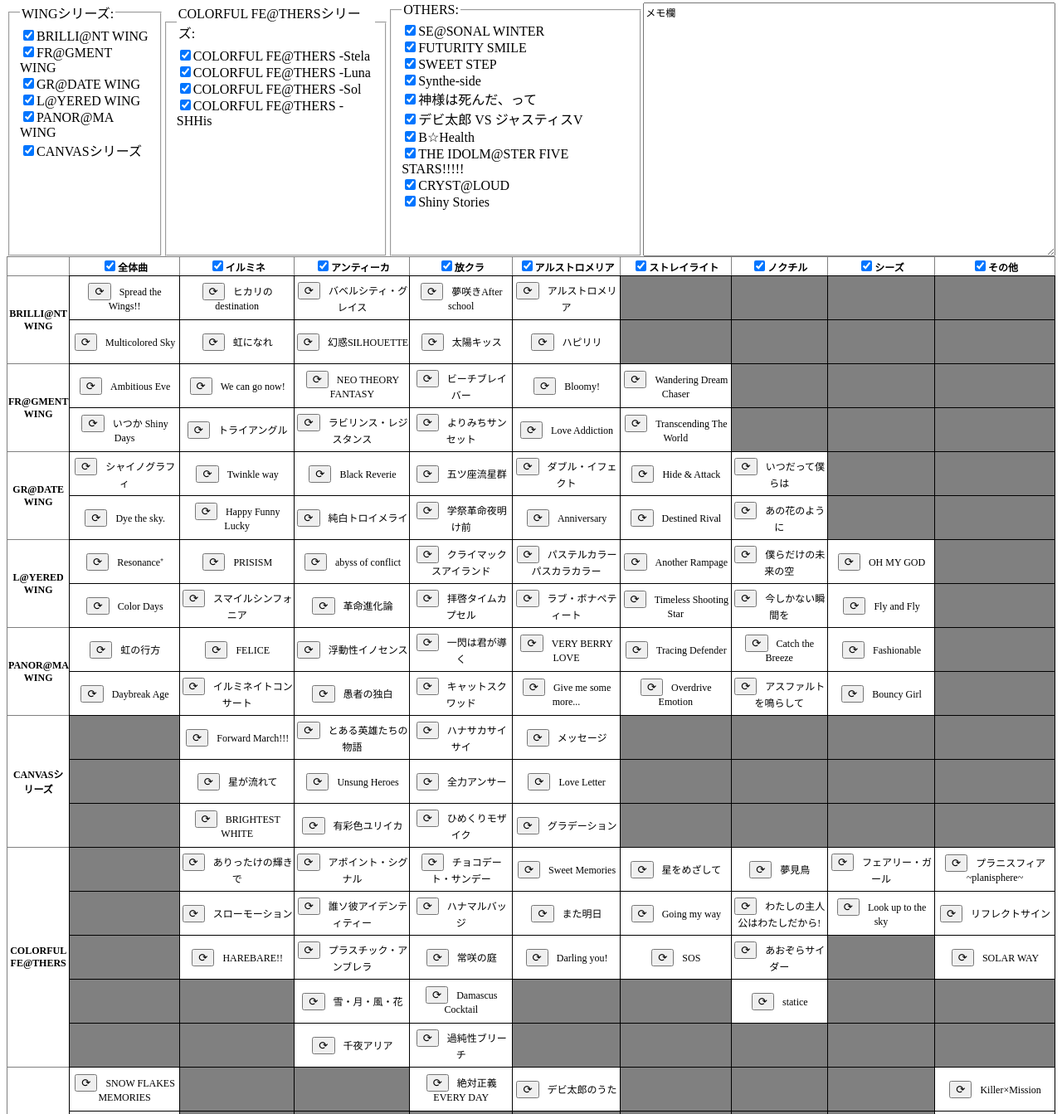
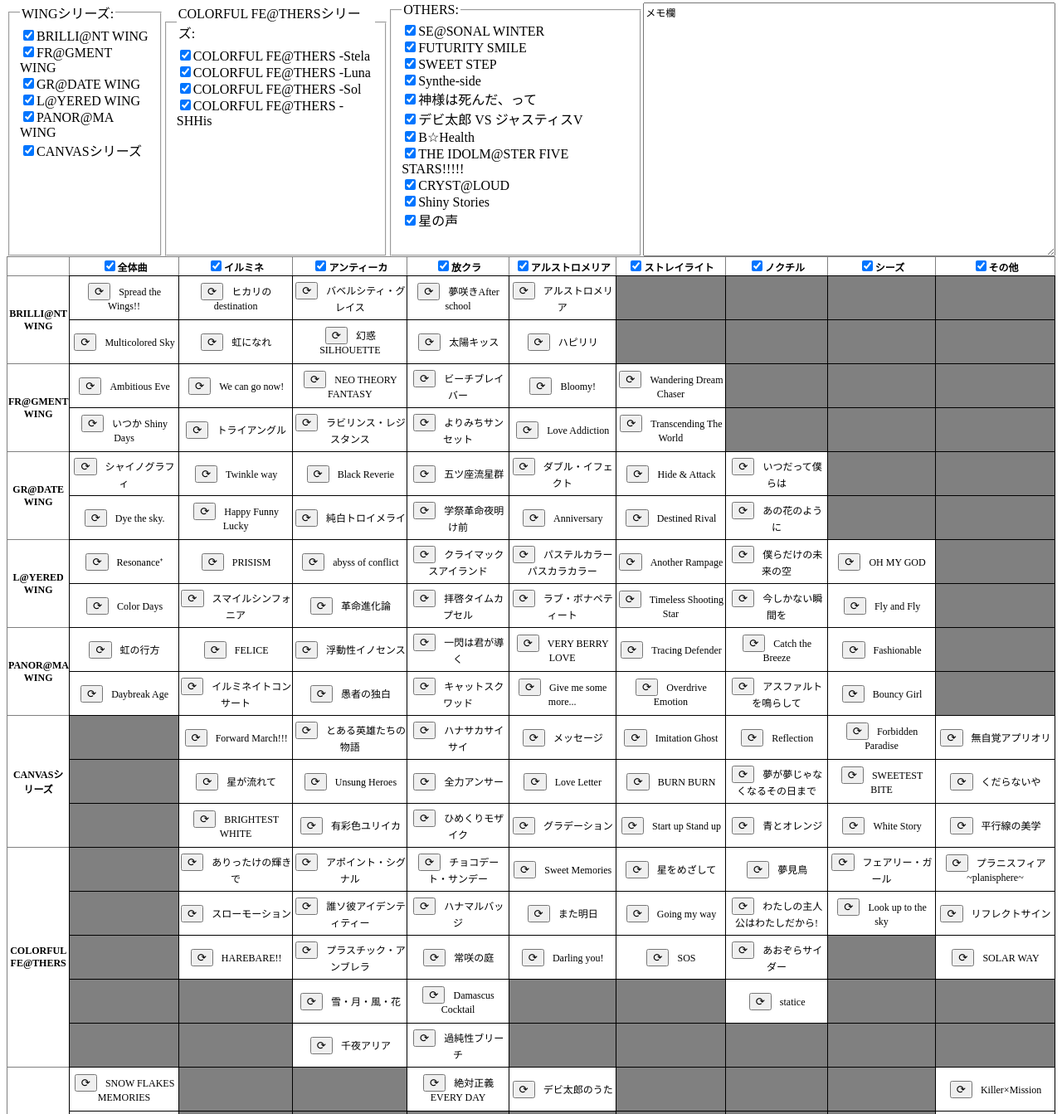
Before and after one commit to AtPOP/shinycolors_draft, a plain HTML site: page index.html in a window 1280 px wide. Shown: the part 5-1348 px from the top of the page at 83% size. Drawn offline with Linux system fonts and the light colour scheme.

Commit message:
add canvas

```diff
--- a/index.html
+++ b/index.html
@@ -134,7 +134,19 @@
                                     "brightest-white"           ,
                                     "yusaisyoku-yuriika"        ,
                                     "himekuri-mosaic"           ,
-                                    "gradation"                 ]
+                                    "gradation"                 ,
+                                    "imitation-ghost"           ,
+                                    "burn-burn"                 ,
+                                    "start-up-stand-up"         ,
+                                    "reflection"                ,
+                                    "yumegayumejanakunaru-sonohimade",
+                                    "ao-to-orange"              ,
+                                    "forbidden-paradise"        ,
+                                    "sweetest-bite"             ,
+                                    "white-story"               ,
+                                    "mujikaku-apriori"          ,
+                                    "kudaranaiya"               ,
+                                    "heikosen-no-bigaku"        ]
             }
             if (series.id == "cf_stela") {
                 var target_songs = ["arittake-no-kagayakide"    ,
@@ -207,6 +219,9 @@
             }
             if (series.id == "single_shiny-stories") {
                 var target_songs = ["shiny-stories"]
+            }
+            if (series.id == "single_hoshi-no-koe") {
+                var target_songs = ["hoshi-no-koe"]
             }
 
             target_songs.forEach(function(current) {
@@ -363,10 +378,10 @@
             <td style="background-color: white;" id="toaru-eiyutachino-monogatari"  ><button onmouseup='buttonMouseUp(this)'>&#x27F3</button>とある英雄たちの物語</td>
             <td style="background-color: white;" id="hanasaka-saisai"               ><button onmouseup='buttonMouseUp(this)'>&#x27F3</button>ハナサカサイサイ</td>
             <td style="background-color: white;" id="message"                       ><button onmouseup='buttonMouseUp(this)'>&#x27F3</button>メッセージ</td>
-            <td style="background-color: gray;"></td>
-            <td style="background-color: gray;"></td>
-            <td style="background-color: gray;"></td>
-            <td style="background-color: gray;"></td>
+            <td style="background-color: white;" id="imitation-ghost"               ><button onmouseup='buttonMouseUp(this)'>&#x27F3</button>Imitation Ghost</td>
+            <td style="background-color: white;" id="reflection"               ><button onmouseup='buttonMouseUp(this)'>&#x27F3</button>Reflection</td>
+            <td style="background-color: white;" id="forbidden-paradise"               ><button onmouseup='buttonMouseUp(this)'>&#x27F3</button>Forbidden Paradise</td>
+            <td style="background-color: white;" id="mujikaku-apriori"               ><button onmouseup='buttonMouseUp(this)'>&#x27F3</button>無自覚アプリオリ</td>
         </tr>
         <tr>
             <td style="background-color: gray;"></td>
@@ -374,10 +389,10 @@
             <td style="background-color: white;" id="unsung-heroes"                 ><button onmouseup='buttonMouseUp(this)'>&#x27F3</button>Unsung Heroes</td>
             <td style="background-color: white;" id="zenryoku-anser"                ><button onmouseup='buttonMouseUp(this)'>&#x27F3</button>全力アンサー</td>
             <td style="background-color: white;" id="love-letter"                   ><button onmouseup='buttonMouseUp(this)'>&#x27F3</button>Love Letter</td>
-            <td style="background-color: gray;"></td>
-            <td style="background-color: gray;"></td>
-            <td style="background-color: gray;"></td>
-            <td style="background-color: gray;"></td>
+            <td style="background-color: white;" id="burn-burn"                     ><button onmouseup='buttonMouseUp(this)'>&#x27F3</button>BURN BURN</td>
+            <td style="background-color: white;" id="yumegayumejanakunaru-sonohimade"><button onmouseup='buttonMouseUp(this)'>&#x27F3</button>夢が夢じゃなくなるその日まで</td>
+            <td style="background-color: white;" id="sweetest-bite"               ><button onmouseup='buttonMouseUp(this)'>&#x27F3</button>SWEETEST BITE</td>
+            <td style="background-color: white;" id="kudaranaiya"               ><button onmouseup='buttonMouseUp(this)'>&#x27F3</button>くだらないや</td>
         </tr>
         <tr>
             <td style="background-color: gray;"></td>
@@ -385,10 +400,10 @@
             <td style="background-color: white;" id="yusaisyoku-yuriika"          ><button onmouseup='buttonMouseUp(this)'>&#x27F3</button>有彩色ユリイカ</td>
             <td style="background-color: white;" id="himekuri-mosaic"              ><button onmouseup='buttonMouseUp(this)'>&#x27F3</button>ひめくりモザイク</td>
             <td style="background-color: white;" id="gradation"             ><button onmouseup='buttonMouseUp(this)'>&#x27F3</button>グラデーション</td>
-            <td style="background-color: gray;"></td>
-            <td style="background-color: gray;"></td>
-            <td style="background-color: gray;"></td>
-            <td style="background-color: gray;"></td>
+            <td style="background-color: white;" id="start-up-stand-up"                     ><button onmouseup='buttonMouseUp(this)'>&#x27F3</button>Start up Stand up</td>
+            <td style="background-color: white;" id="ao-to-orange"               ><button onmouseup='buttonMouseUp(this)'>&#x27F3</button>青とオレンジ</td>
+            <td style="background-color: white;" id="white-story"               ><button onmouseup='buttonMouseUp(this)'>&#x27F3</button>White Story</td>
+            <td style="background-color: white;" id="heikosen-no-bigaku"               ><button onmouseup='buttonMouseUp(this)'>&#x27F3</button>平行線の美学</td>
         </tr>
 
         <tr>
@@ -505,7 +520,7 @@
             <td style="background-color: white;" id="283-taisou"                 ><button onmouseup='buttonMouseUp(this)'>&#x27F3</button>283体操</td>
         </tr>
         <tr>
-            <td style="background-color: gray;"></td>
+            <td style="background-color: white;" id="hoshi-no-koe"           ><button onmouseup='buttonMouseUp(this)'>&#x27F3</button>星の声</td>
             <td style="background-color: gray;"></td>
             <td style="background-color: gray;"></td>
             <td style="background-color: gray;"></td>
@@ -572,12 +587,13 @@
 			<input type="checkbox" checked id="futurity_smile"    onchange="cbOnChange(this)">FUTURITY SMILE   <br>
             <input type="checkbox" checked id="sweet_step"        onchange="cbOnChange(this)">SWEET STEP       <br>
             <input type="checkbox" checked id="synthe_side"       onchange="cbOnChange(this)">Synthe-side      <br>
-            <input type="checkbox" checked id="kamisama_shinda"   onchange="cbOnChange(this)">神様は死んだ、って   <br>
+            <input type="checkbox" checked id="kamisama_shinda"   onchange="cbOnChange(this)">神様は死んだ、って  <br>
             <input type="checkbox" checked id="debi_bs_justice"   onchange="cbOnChange(this)">デビ太郎 VS ジャスティスV<br>
-            <input type="checkbox" checked id="b_health"          onchange="cbOnChange(this)">B☆Health        <br>
+            <input type="checkbox" checked id="b_health"          onchange="cbOnChange(this)">B☆Health         <br>
             <input type="checkbox" checked id="five_stars"        onchange="cbOnChange(this)">THE IDOLM@STER FIVE STARS!!!!!<br>
             <input type="checkbox" checked id="single_crystaloud" onchange="cbOnChange(this)">CRYST@LOUD       <br>
-            <input type="checkbox" checked id="single_shiny-stories" onchange="cbOnChange(this)">Shiny Stories       <br>
+            <input type="checkbox" checked id="single_shiny-stories" onchange="cbOnChange(this)">Shiny Stories <br>
+            <input type="checkbox" checked id="single_hoshi-no-koe"  onchange="cbOnChange(this)">星の声         <br>
 		</fieldset>
         <textarea id="myTextBox" onfocus="if (this.value=='メモ欄') this.value='';" onblur="if (this.value=='') this.value='メモ欄';">メモ欄</textarea>
 	</div>
```
